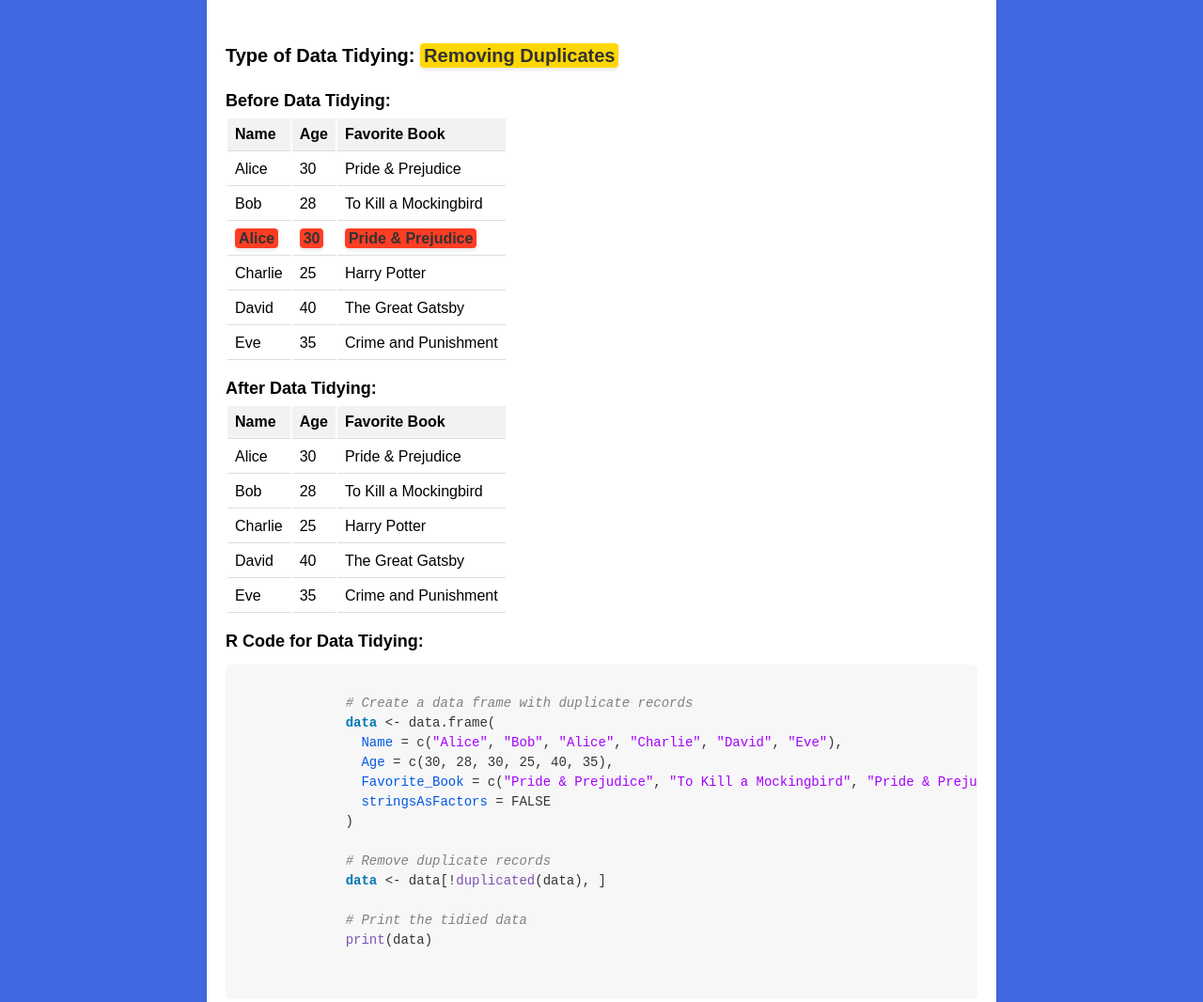
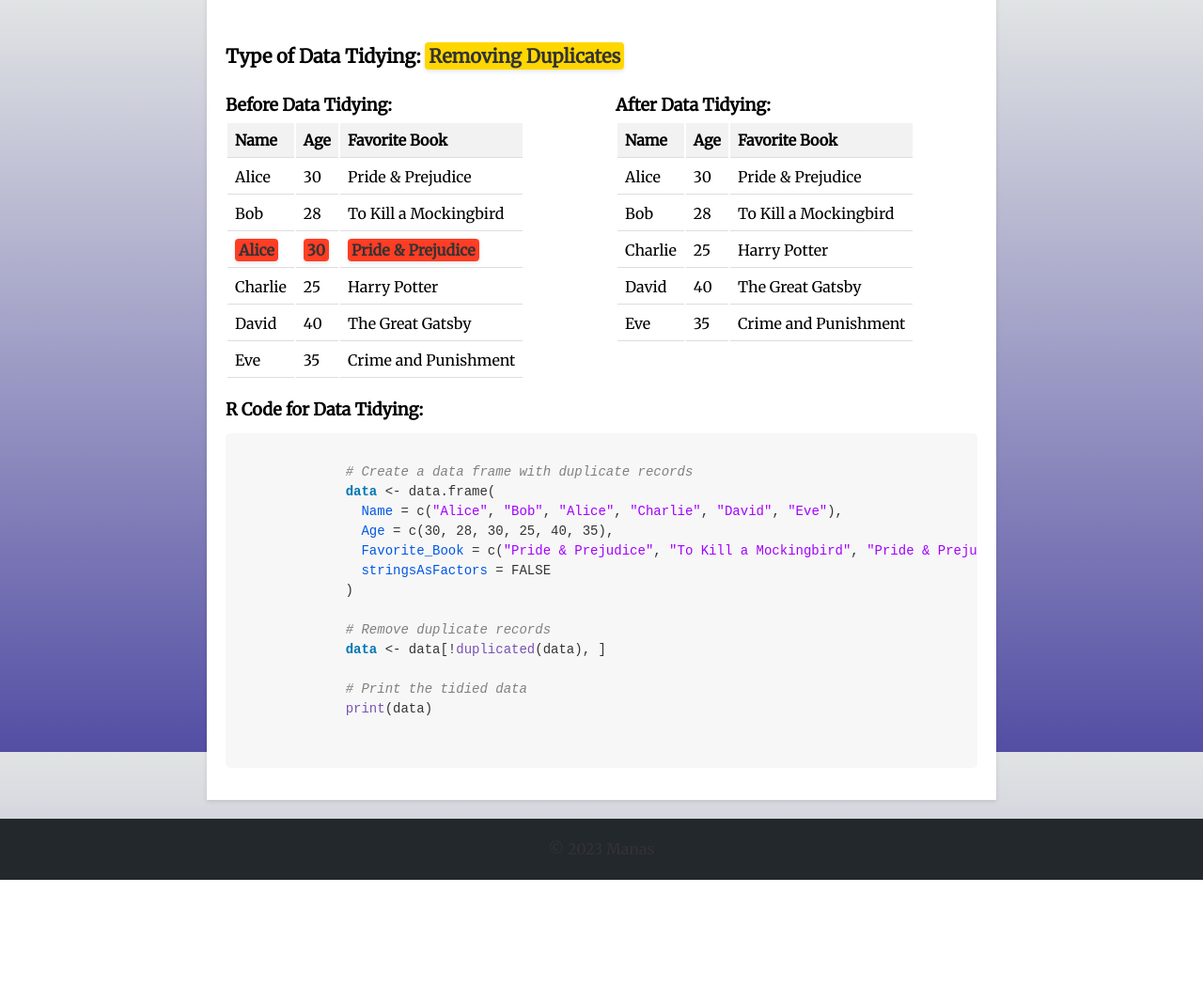
Before and after one commit to manas006/PersonalPortfolio, a plain HTML site: page Blog_1/blog1.html in a window 1280 px wide. Shown: the part 3200-4266 px from the top of the page at 94% size. After the commit the page ends 4136 px from the top, so only its background shows below. Drawn offline with Linux system fonts and the light colour scheme.

Commit message:
Change backgroundColor,fontFamily & tablePosition

```diff
--- a/Blog_1/blog1.html
+++ b/Blog_1/blog1.html
@@ -5,10 +5,7 @@
     <meta name="viewport" content="width=device-width, initial-scale=1.0" />
     <title>Note Taking Website</title>
     <link rel="stylesheet" href="styles.css" />
-    <link
-      href="https://fonts.googleapis.com/css2?family=Roboto:wght@400;700&display=swap"
-      rel="stylesheet"
-    />
+    <link href="https://fonts.googleapis.com/css2?family=Merriweather&display=swap" rel="stylesheet">
   </head>
   <body>
     <header>
@@ -55,7 +52,8 @@
             usability.
           </p>
         </div>
-
+<br />
+<br />
         <h2>II. Principles of Data Tidying:</h2>
         <div class="sub-section">
           <h3>A. Each Variable in Its Own Column:</h3>
@@ -125,7 +123,8 @@
             and resolving conflicting information are necessary steps.
           </p>
         </div>
-
+<br />
+<br />
         <h2>III. Benefits of Data Tidying:</h2>
         <div class="sub-section">
           <h3>A. Enhanced Analysis:</h3>
@@ -155,7 +154,8 @@
             and meaningful insights.
           </p>
         </div>
-
+        <br />
+        <br />
         <h1>Conclusion:</h1>
         <p>
           Data tidying plays a crucial role in organizing and structuring raw
@@ -167,11 +167,12 @@
         <hr />
         <br />
       </div>
-      <div class="container">
          <h2>
           Type of Data Tidying: <span class="highlight">Missing Data</span>
          </h2>
          <br />
+      <div class="table-wrapper">
+        <div>
          <h3>Before Data Tidying:</h3>
          <table>
           <tr>
@@ -205,7 +206,8 @@
             <td><span class="error">NA</span></td>
           </tr>
          </table>
-        <br />
+        </div>
+        <div>
          <h3>After Data Tidying:</h3>
          <table>
           <tr>
@@ -239,7 +241,10 @@
             <td><span class="correct">Crime and Punishment</span></td>
           </tr>
          </table>
-        <br />
+        </div>
+      </div>
+      <br>
+      <div>
         <h3>R Code for Data Tidying:</h3>
         <pre>
           <code class="language-r">
@@ -261,12 +266,13 @@
       </div>
       <br />
       <br />
-      <div class="container">
         <h2>
           Type of Data Tidying:
           <span class="highlight">Removing Duplicates</span>
         </h2>
         <br />
+      <div class="table-wrapper">
+       <div>
          <h3>Before Data Tidying:</h3>
          <table>
           <tr>
@@ -305,7 +311,8 @@
             <td>Crime and Punishment</td>
           </tr>
         </table>
-        <br />
+        </div>
+        <div>
          <h3>After Data Tidying:</h3>
          <table>
           <tr>
@@ -339,7 +346,10 @@
             <td>Crime and Punishment</td>
           </tr>
         </table>
+        </div>
+      </div>
         <br />
+       <div>
         <h3>R Code for Data Tidying:</h3>
         <pre>
             <code class="language-r">
--- a/Blog_1/styles.css
+++ b/Blog_1/styles.css
@@ -15,12 +15,13 @@ li {
 }
 
 body {
-  font-family: "Playfair Display", Arial, sans-serif;
-  background-color: #4169e1;
+  font-family: "Merriweather", Arial, sans-serif;
+  background: linear-gradient(to bottom, #e1e4e4, #544ea4);
+  background-attachment: fixed;
 }
 
 header {
-  background-color: #ff8000;
+  background-color: #23282d;
   color: #fff;
   padding: 20px;
   text-align: center;
@@ -68,7 +69,7 @@ p {
 }
 
 footer {
-  background-color: #ff8000;
+  background-color: #23282d;
   color: #fff;
   padding: 20px;
   text-align: center;
@@ -186,8 +187,14 @@ code.language-r {
   box-shadow: 0 2px 4px rgba(0, 0, 0, 0.1);
 }
 
+.table-wrapper {
+  display: grid;
+  grid-template-columns: repeat(auto-fit, minmax(300px, 1fr));
+  gap: 30px;
+}
+
 /* Font Family */
-@import url("https://fonts.googleapis.com/css2?family=Playfair+Display:wght@400;700&display=swap");
+@import url("https://fonts.googleapis.com/css2?family=Pacifico&display=swap");
 
 /* Mobile Responsive Styles */
 
--- a/styles.css
+++ b/styles.css
@@ -13,7 +13,7 @@ ul {
 
 /* Apply styles to the navigation */
 nav {
-  background-color: #e40641;
+  background-color: #23282d;
 }
 
 nav ul {
@@ -39,11 +39,11 @@ nav a {
 }
 
 nav a:hover {
-  background-color: #666;
+  background-color: #c82442;
 }
 
 nav a.active {
-  background-color: #666;
+  background-color: #c82442;
 }
 
 /* Apply styles to the sections */
@@ -59,7 +59,8 @@ section h2 {
 /* Apply styles to the home section */
 #home {
   text-align: center;
-  background-color: #81cad6;
+  background: linear-gradient(to bottom, #e1e4e4, #4e498a);
+  background-attachment: fixed;
   height: 100vh;
   display: flex;
   flex-direction: column;
@@ -102,7 +103,8 @@ section h2 {
 
 /* Apply styles to the work section */
 #work {
-  background-color: #d49bae;
+  background: linear-gradient(to bottom, #b6c357, #dd5625);
+  background-attachment: fixed;
 }
 
 .work-gallery {
@@ -175,7 +177,8 @@ section h2 {
 
 /* Apply styles to the blog section */
 #blog {
-  background-color: #678cec;
+  background: linear-gradient(to bottom, #cac3d7, #2c3b6d);
+  background-attachment: fixed;
 }
 
 .blog-posts {
@@ -245,7 +248,8 @@ section h2 {
 
 /* Apply styles to the contact section */
 #contact {
-  background-color: #678cec;
+  background: linear-gradient(to bottom, #cac3d7, #2c3b6d);
+  background-attachment: fixed;
 }
 
 .contact-form {
@@ -278,7 +282,7 @@ section h2 {
 
 /* Apply styles to the footer */
 footer {
-  background-color: #e40641;
+  background-color: #23282d;
   color: #fff;
   padding: 10px;
   text-align: center;
```
Lines whose indentation alone changed are shown as unchanged.
